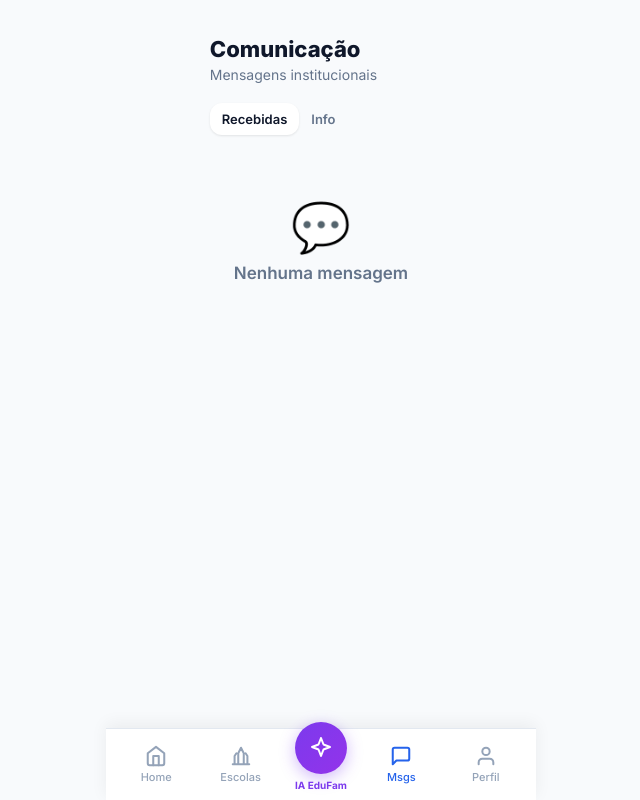
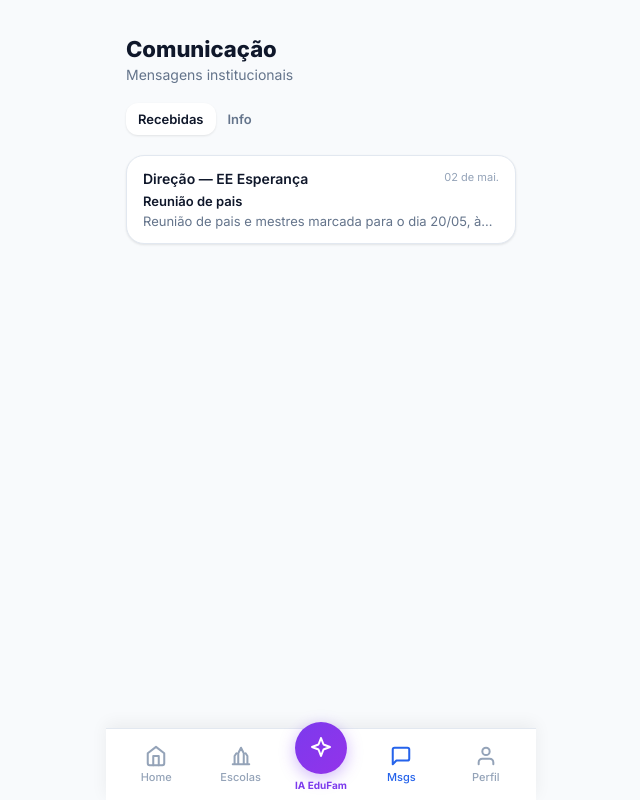
Before and after one commit to tshoffmam-cyber/Chamada-Facil, a React (Vite) app in the folder edufam/: page /Chamada-Facil/comunicacao in a window 1280 px wide. Shown: the whole page, without its empty margins (319-959 px from the left). Built offline with nearby package versions, Linux system fonts and the light colour scheme; sample sign-in values are in the browser's storage.

Commit message:
ComunicacaoScreen.jsx: professor tambem ve avisos de mural (para:'todos') vindos do Diretor

```diff
--- a/edufam/src/pages/professor/ComunicacaoScreen.jsx
+++ b/edufam/src/pages/professor/ComunicacaoScreen.jsx
@@ -7,7 +7,7 @@ export default function ComunicacaoScreen() {
   const [aba,setAba]=useState('recebidas')
   const [selecionada,setSelecionada]=useState(null)
   const [resposta,setResposta]=useState('')
-  const recebidas=mensagens.filter(m=>m.para===user?.id)
+  const recebidas=mensagens.filter(m=>m.para===user?.id||m.para==='todos') // 'todos' = avisos de mural do Diretor (ver DiretorRecadosScreen.jsx)
   const naoLidas=recebidas.filter(m=>!m.lida).length
   // ✅ CORRIGIDO: era .('pt-BR') — erro de sintaxe
   function formatarData(dataStr){
```
